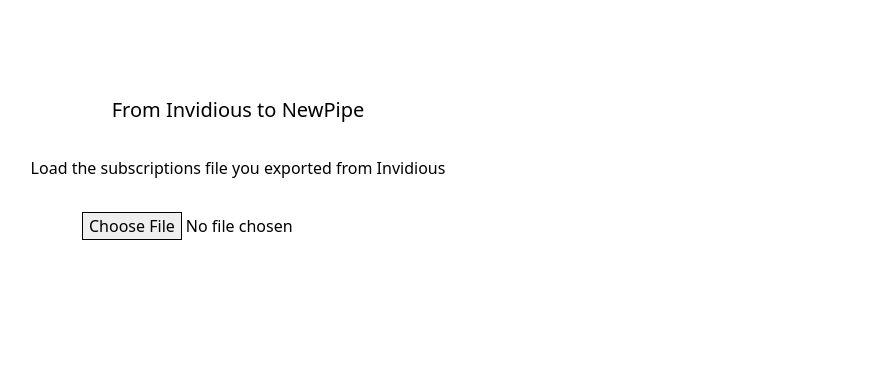
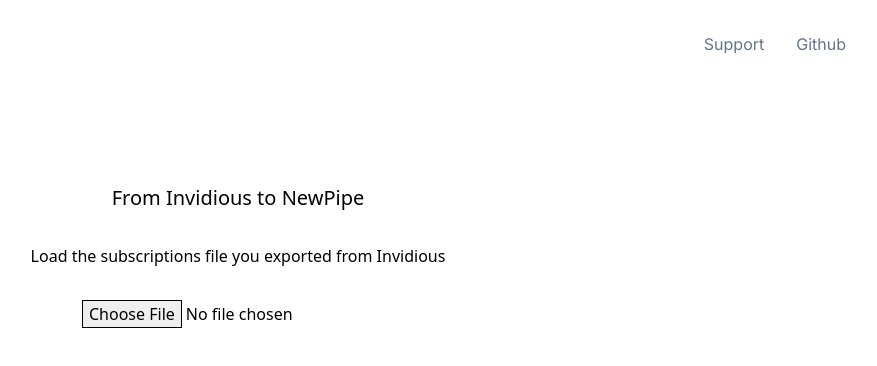
Before and after one commit to EgidioCaprino/newpipe-subscriptions, a Next.js app: page / in a window 1280 px wide. Shown: the top 366 px of the page, without its empty margins (402-1279 px from the left). Built offline with nearby package versions, Linux system fonts and the light colour scheme.

Commit message:
feat: add Support and Github links in home page

```diff
--- a/src/app/page.tsx
+++ b/src/app/page.tsx
@@ -1,10 +1,21 @@
 import Converter from "@/components/Converter";
+import { Fragment } from "react";
 
 const HomePage = () => (
-  <main className="flex flex-col items-center content-center space-y-8 p-24 font-sans">
-    <h1 className="text-xl">From Invidious to NewPipe</h1>
-    <Converter />
-  </main>
+  <Fragment>
+    <header className="flex justify-end gap-8 p-8 text-slate-500">
+      <a href="https://github.com/EgidioCaprino/newpipe-subscriptions/issues/new">
+        Support
+      </a>
+      <a href="https://github.com/EgidioCaprino/newpipe-subscriptions">
+        Github
+      </a>
+    </header>
+    <main className="flex flex-col items-center content-center space-y-8 p-24 font-sans">
+      <h1 className="text-xl">From Invidious to NewPipe</h1>
+      <Converter />
+    </main>
+  </Fragment>
 );
 
 export default HomePage;
```
Also changed, not shown: 1 other file (tests, documents, lock files or other folders).
